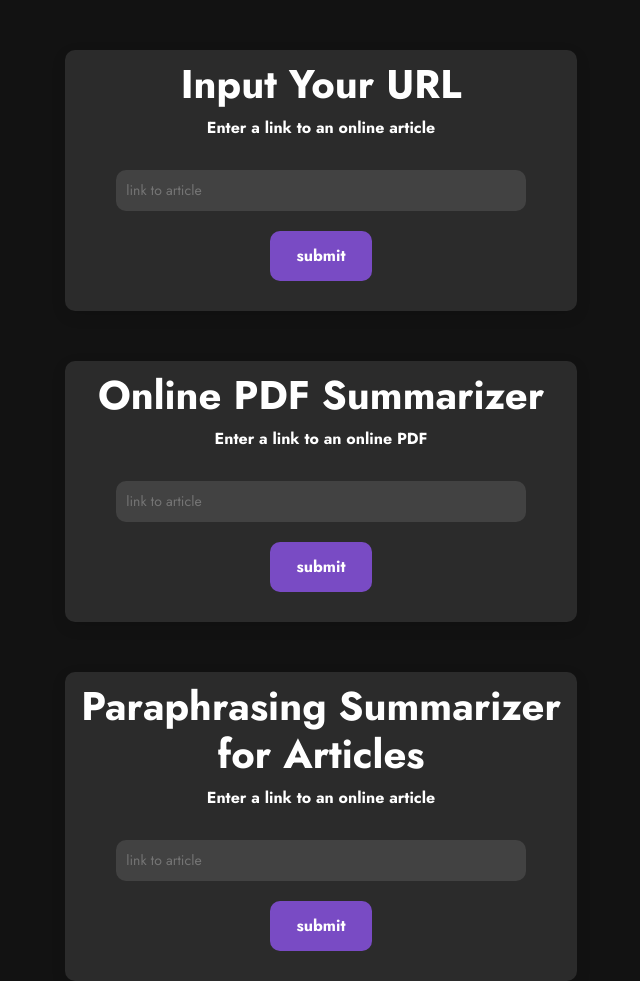
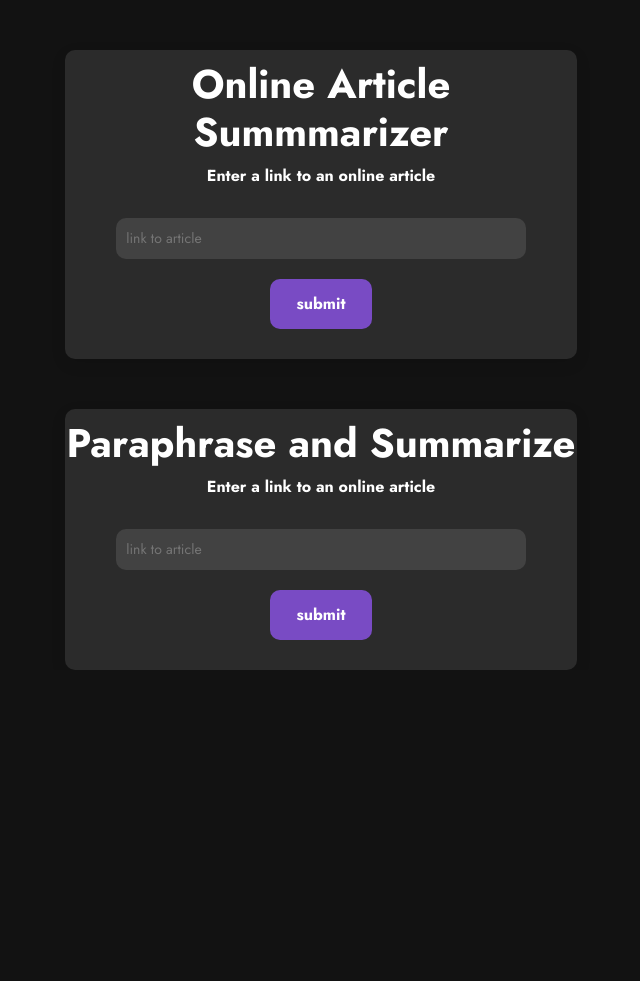
Before and after one commit to AndreLiu1225/Enigma, a Flask app: page / in a window 1280 px wide. Shown: the part 192-1173 px from the top of the page, without its empty margins (319-959 px from the left). After the commit the page ends 862 px from the top, so only its background shows below. Run offline with Flask 2, Linux system fonts and the light colour scheme; data that the repository does not hold is empty; parts of the project's set-up code (start-up, migrations or seed data) failed here and were passed over; some libraries are stand-ins or nearby versions.

Commit message:
Update index.html

```diff
--- a/templates/index.html
+++ b/templates/index.html
@@ -70,7 +70,7 @@
     </div>
     </header>
     <div class="summary">
-      <h1>Input Your URL</h1>
+      <h1>Online Article Summmarizer</h1>
       <p>Enter a link to an online article</p>
       <form method="POST" action="/analyze_url">
         <input class="input" type = "text" name="url" placeholder="link to article" onfocus="this.value=''" required="true" value="{{ request.form.url }}"/>
@@ -78,15 +78,7 @@
       </form>
     </div>
     <div class="summary">
-      <h1>Online PDF Summarizer</h1>
-      <p>Enter a link to an online PDF</p>
-      <form method="POST" action="/analyze_pdf">
-        <input class="input" type = "text" name="url" placeholder="link to article" onfocus="this.value=''" required="true" value="{{ request.form.url }}"/>
-        <input class="button" type="submit" name="submit" value="submit" style="display: block; margin: 0 auto;">
-      </form>
-    </div>
-    <div class="summary">
-      <h1>Paraphrasing Summarizer for Articles</h1>
+      <h1>Paraphrase and Summarize</h1>
       <p>Enter a link to an online article</p>
       <form method="POST" action="/summarized">
         <input class="input" type = "text" name="url" placeholder="link to article" onfocus="this.value=''" required="true" value="{{ request.form.url }}"/>
```
